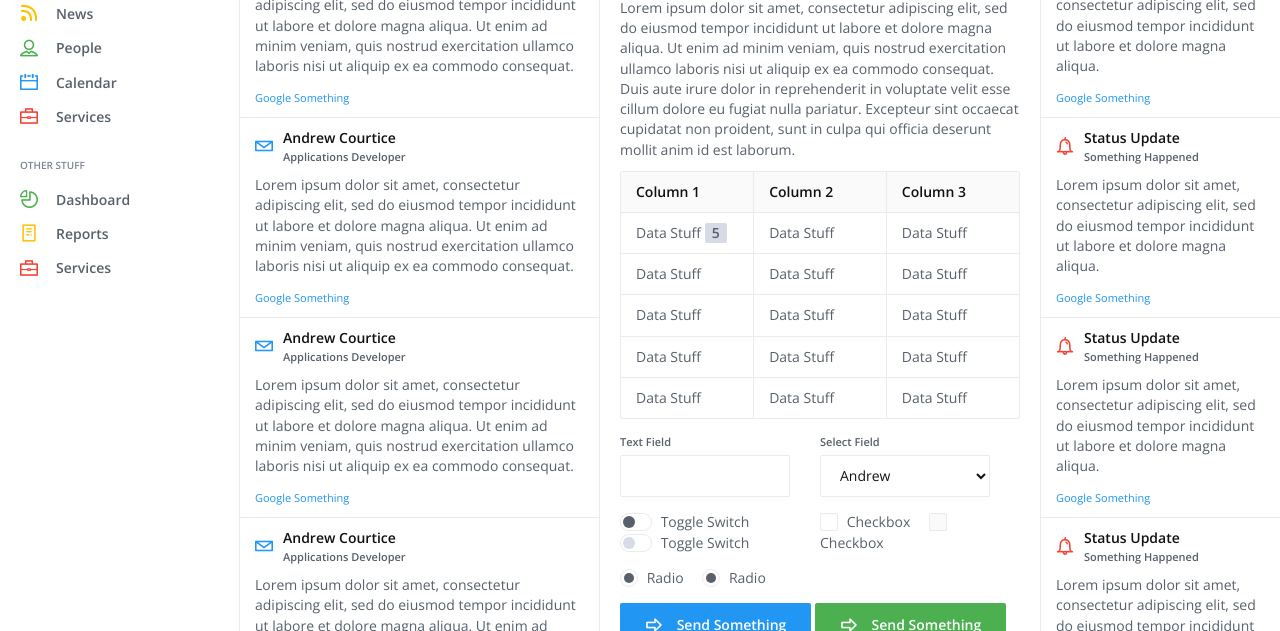
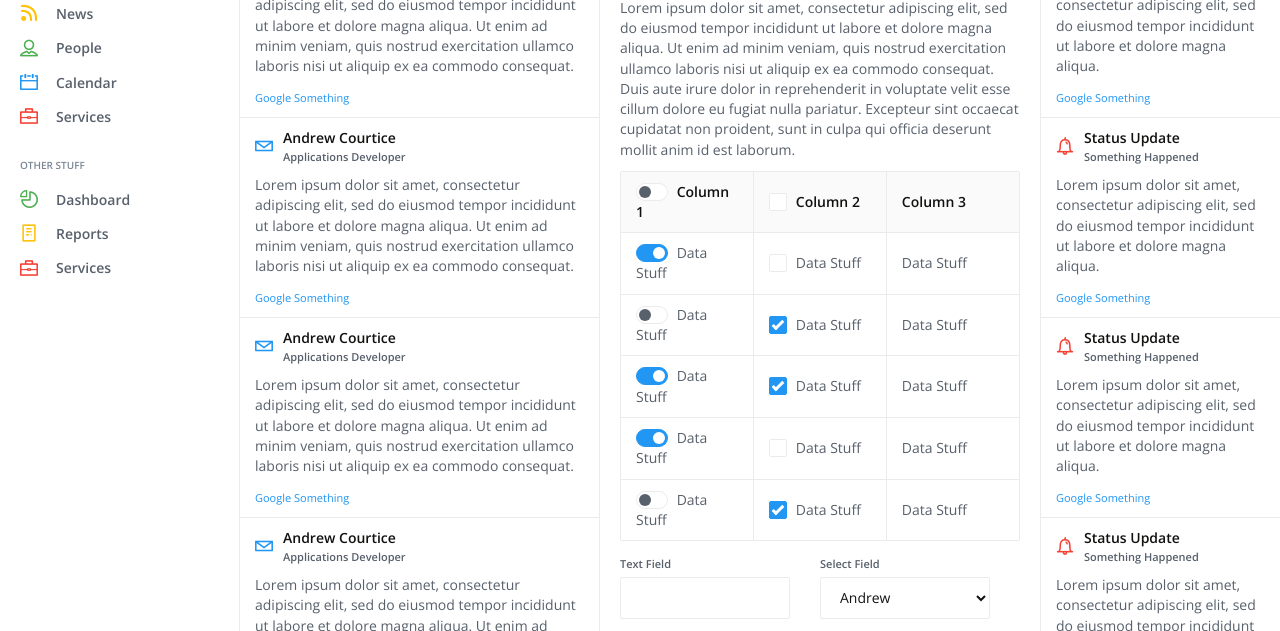
Before and after one commit to tjkluska/aurora, a plain HTML site: page views/index.html in a window 1280 px wide. Shown: the part 143-774 px from the top of the page. Drawn offline with nearby package versions, Linux system fonts and the light colour scheme.

Commit message:
Tweaked toggle controls

```diff
--- a/styles/components/_inputs.scss
+++ b/styles/components/_inputs.scss
@@ -53,16 +53,25 @@ select {
     display: inline-block;
     position: relative;
     margin-right: 5px;
-    background-color: $colourBackground;
-    @include border;
     vertical-align: text-bottom;
+    overflow: hidden;
 
     & label {
+        display: block;
         position: absolute;
-        display: block;
         content: " ";
+        top: 0;
+        left: 0;
         margin: 0;
+        background-color: $colourBackground;
+        @include border;
         cursor: pointer;
+
+        &:after {
+            position: absolute;
+            display: block;
+            content: " ";
+        }
     }
 
     & + label {
@@ -82,33 +91,27 @@ select {
 .toggle-switch {
     width: 32px;
     height: 18px;
-    border-radius: 12px;
 
     & label {
-        top: 0;
-        left: 0;
         width: 32px;
         height: 18px;
+        border-radius: 9px;
 
         &:after {
-            position: absolute;
-            display: block;
-            content: " ";
             width: 12px;
             height: 12px;
             top: 2px;
             left: 2px;
             background-color: $colourFontSecondary;
             border-radius: 50%;
-            -webkit-transition: all 200ms ease-out;
-            -moz-transition: all 200ms ease-out;
-            -o-transition: all 200ms ease-out;
-            transition: all 200ms ease-out;
+            -webkit-transition: transform 200ms ease-out, background 200ms ease-out;
+            -moz-transition: transform 200ms ease-out, background 200ms ease-out;
+            -o-transition: transform 200ms ease-out, background 200ms ease-out;
+            transition: transform 200ms ease-out, background 200ms ease-out;
         }
-    }
 
-    &:hover {
-        & label {
+        &:hover {
+
             &:after {
                 background-color: $colourAccent;
             }
@@ -129,9 +132,10 @@ select {
         &:checked {
 
             & + label {
+
                 &:after {
-                    left: 16px;
-                    background-color: $colourAccent;
+                    transform: translateX(14px);
+                    background-color: $colourBackground;
                 }
             }
         }
@@ -150,14 +154,10 @@ select {
 .toggle-checkbox {
     width: 18px;
     height: 18px;
-    border: none;
 
     & label {
         width: 18px;
         height: 18px;
-        top: 0;
-        left: 0;
-        @include border;
         border-radius: $borderRadius;
         -webkit-transition: border 150ms ease-out;
         -moz-transition: border 150ms ease-out;
@@ -165,9 +165,6 @@ select {
         transition: border 150ms ease-out;
 
         &:after {
-            position: absolute;
-            display: block;
-            content: " ";
             width: 6px;
             height: 12px;
             top: 1px;
@@ -179,10 +176,10 @@ select {
             -ms-transform: rotate(45deg);
             -o-transform: rotate(45deg);
             transform: rotate(45deg);
-            -webkit-transition: all 200ms ease-out;
-            -moz-transition: all 200ms ease-out;
-            -o-transition: all 200ms ease-out;
-            transition: all 200ms ease-out;
+            -webkit-transition: border 200ms ease-out;
+            -moz-transition: border 200ms ease-out;
+            -o-transition: border 200ms ease-out;
+            transition: border 200ms ease-out;
         }
 
         &:hover {
@@ -202,8 +199,6 @@ select {
         &:checked {
 
             & + label {
-                background-color: $colourAccent;
-                border-color: $colourAccent;
 
                 &:after {
                     border-color: $colourBackground;
@@ -224,42 +219,50 @@ select {
     }
 }
 
+.toggle-switch,
+.toggle-checkbox {
+
+    & input[type="checkbox"] {
+
+        &:checked {
+
+            & + label {
+                background-color: $colourAccent;
+                border-color: $colourAccent;
+            }
+        }
+    }
+}
+
 
 .toggle-radio {
     width: 18px;
     height: 18px;
-    border-radius: 50%;
-    -webkit-transition: border 150ms ease-out;
-    -moz-transition: border 150ms ease-out;
-    -o-transition: border 150ms ease-out;
-    transition: border 150ms ease-out;
 
     & label {
-        top: 0;
-        left: 0;
         width: 18px;
         height: 18px;
-
+        border-radius: 50%;
 
         &:after {
-            position: absolute;
-            display: block;
-            content: " ";
             width: 10px;
             height: 10px;
             top: 3px;
             left: 3px;
             background-color: $colourFontSecondary;
             border-radius: 50%;
-            -webkit-transition: all 200ms ease-out;
-            -moz-transition: all 200ms ease-out;
-            -o-transition: all 200ms ease-out;
-            transition: all 200ms ease-out;
+            -webkit-transition: background 200ms ease-out;
+            -moz-transition: background 200ms ease-out;
+            -o-transition: background 200ms ease-out;
+            transition: background 200ms ease-out;
         }
-    }
 
-    &:hover {
-        border-color: $colourAccent;
+        &:hover {
+
+            &:after {
+                background-color: $colourAccent;
+            }
+        }
     }
 
     & input[type="radio"] {
@@ -276,11 +279,24 @@ select {
         &:checked {
 
             & + label {
+                background-color: $colourAccent;
+                border-color: $colourAccent;
 
                 &:after {
-                    background-color: $colourAccent;
+                    background-color: $colourBackground;
                 }
             }
         }
     }
 }
+
+.toggle-switch,
+.toggle-radio {
+
+    & label {
+        -webkit-transition: background 200ms ease-out;
+        -moz-transition: background 200ms ease-out;
+        -o-transition: background 200ms ease-out;
+        transition: background 200ms ease-out;
+    }
+}
--- a/views/index.html
+++ b/views/index.html
@@ -245,35 +245,107 @@
                             <table>
                                 <thead>
                                     <tr>
-                                        <th>Column 1</th>
-                                        <th>Column 2</th>
+                                        <th>
+                                            <div class="toggle toggle-switch">
+                                                <input type="checkbox" id="switchtable" name="switchtable" value="">
+                                                <label for="switchtable"></label>
+                                            </div>
+                                            Column 1
+                                        </th>
+                                        <th>
+                                            <div class="toggle toggle-checkbox">
+                                                <input type="checkbox" id="checktable" name="checktable" value="">
+                                                <label for="checktable"></label>
+                                            </div>
+                                            Column 2
+                                        </th>
                                         <th>Column 3</th>
                                     </tr>
                                 </thead>
                                 <tbody>
                                     <tr>
-                                        <td>Data Stuff <span class="label">5</span></td>
-                                        <td>Data Stuff</td>
+                                        <td>
+                                            <div class="toggle toggle-switch">
+                                                <input type="checkbox" id="switchtable1" name="switchtable1" value="" checked>
+                                                <label for="switchtable1"></label>
+                                            </div>
+                                            Data Stuff
+                                        </td>
+                                        <td>
+                                            <div class="toggle toggle-checkbox">
+                                                <input type="checkbox" id="checktable1" name="checktable1" value="">
+                                                <label for="checktable1"></label>
+                                            </div>
+                                            Data Stuff
+                                        </td>
                                         <td>Data Stuff</td>
                                     </tr>
                                     <tr>
-                                        <td>Data Stuff</td>
-                                        <td>Data Stuff</td>
+                                        <td>
+                                            <div class="toggle toggle-switch">
+                                                <input type="checkbox" id="switchtable2" name="switchtable2" value="">
+                                                <label for="switchtable2"></label>
+                                            </div>
+                                            Data Stuff
+                                        </td>
+                                        <td>
+                                            <div class="toggle toggle-checkbox">
+                                                <input type="checkbox" id="checktable2" name="checktable2" value="" checked>
+                                                <label for="checktable2"></label>
+                                            </div>
+                                            Data Stuff
+                                        </td>
                                         <td>Data Stuff</td>
                                     </tr>
                                     <tr>
-                                        <td>Data Stuff</td>
-                                        <td>Data Stuff</td>
+                                        <td>
+                                            <div class="toggle toggle-switch">
+                                                <input type="checkbox" id="switchtable3" name="switchtable3" value="" checked>
+                                                <label for="switchtable3"></label>
+                                            </div>
+                                            Data Stuff
+                                        </td>
+                                        <td>
+                                            <div class="toggle toggle-checkbox">
+                                                <input type="checkbox" id="checktable3" name="checktable3" value="" checked>
+                                                <label for="checktable3"></label>
+                                            </div>
+                                            Data Stuff
+                                        </td>
                                         <td>Data Stuff</td>
                                     </tr>
                                     <tr>
-                                        <td>Data Stuff</td>
-                                        <td>Data Stuff</td>
+                                        <td>
+                                            <div class="toggle toggle-switch">
+                                                <input type="checkbox" id="switchtable4" name="switchtable4" value="" checked>
+                                                <label for="switchtable4"></label>
+                                            </div>
+                                            Data Stuff
+                                        </td>
+                                        <td>
+                                            <div class="toggle toggle-checkbox">
+                                                <input type="checkbox" id="checktable4" name="checktable4" value="">
+                                                <label for="checktable4"></label>
+                                            </div>
+                                            Data Stuff
+                                        </td>
                                         <td>Data Stuff</td>
                                     </tr>
                                     <tr>
-                                        <td>Data Stuff</td>
-                                        <td>Data Stuff</td>
+                                        <td>
+                                            <div class="toggle toggle-switch">
+                                                <input type="checkbox" id="switchtable5" name="switchtable5" value="">
+                                                <label for="switchtable5"></label>
+                                            </div>
+                                            Data Stuff
+                                        </td>
+                                        <td>
+                                            <div class="toggle toggle-checkbox">
+                                                <input type="checkbox" id="checktable5" name="checktable5" value="" checked>
+                                                <label for="checktable5"></label>
+                                            </div>
+                                            Data Stuff
+                                        </td>
                                         <td>Data Stuff</td>
                                     </tr>
                                 </tbody>
```
Also changed, not shown: styles/site.css.
